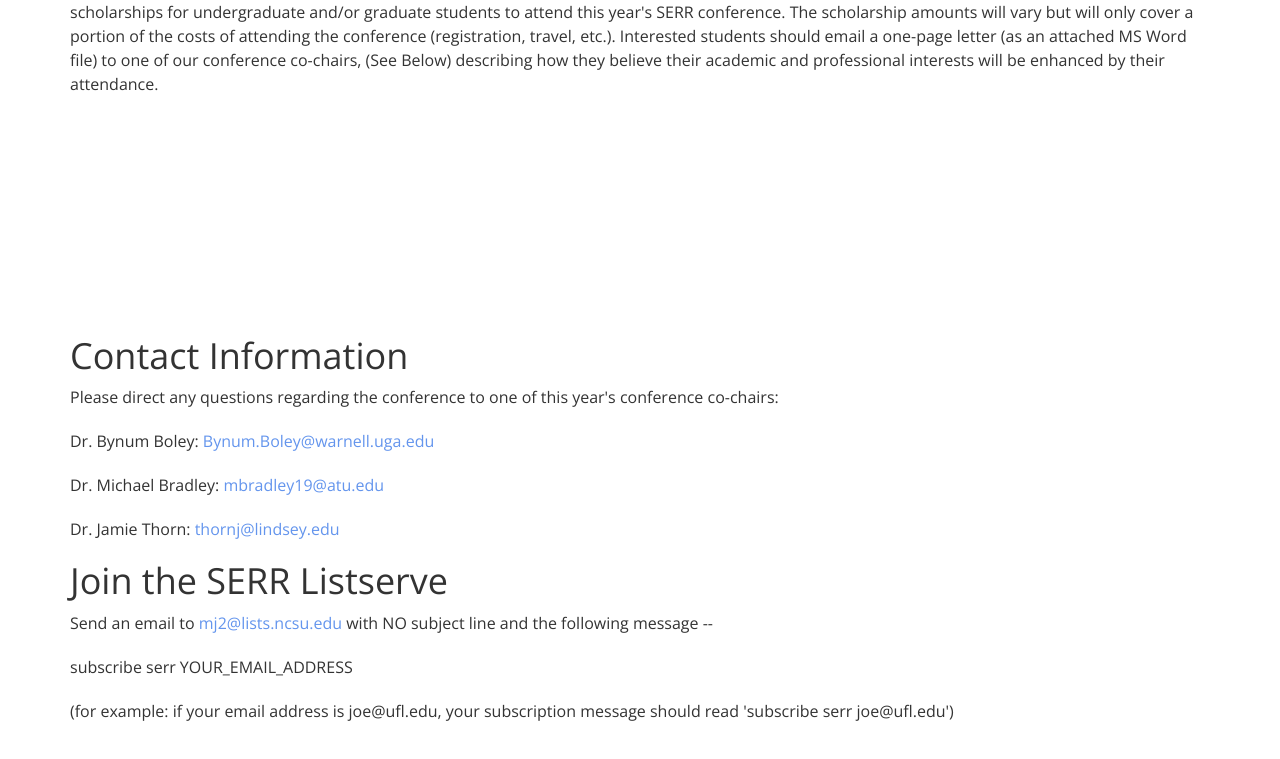
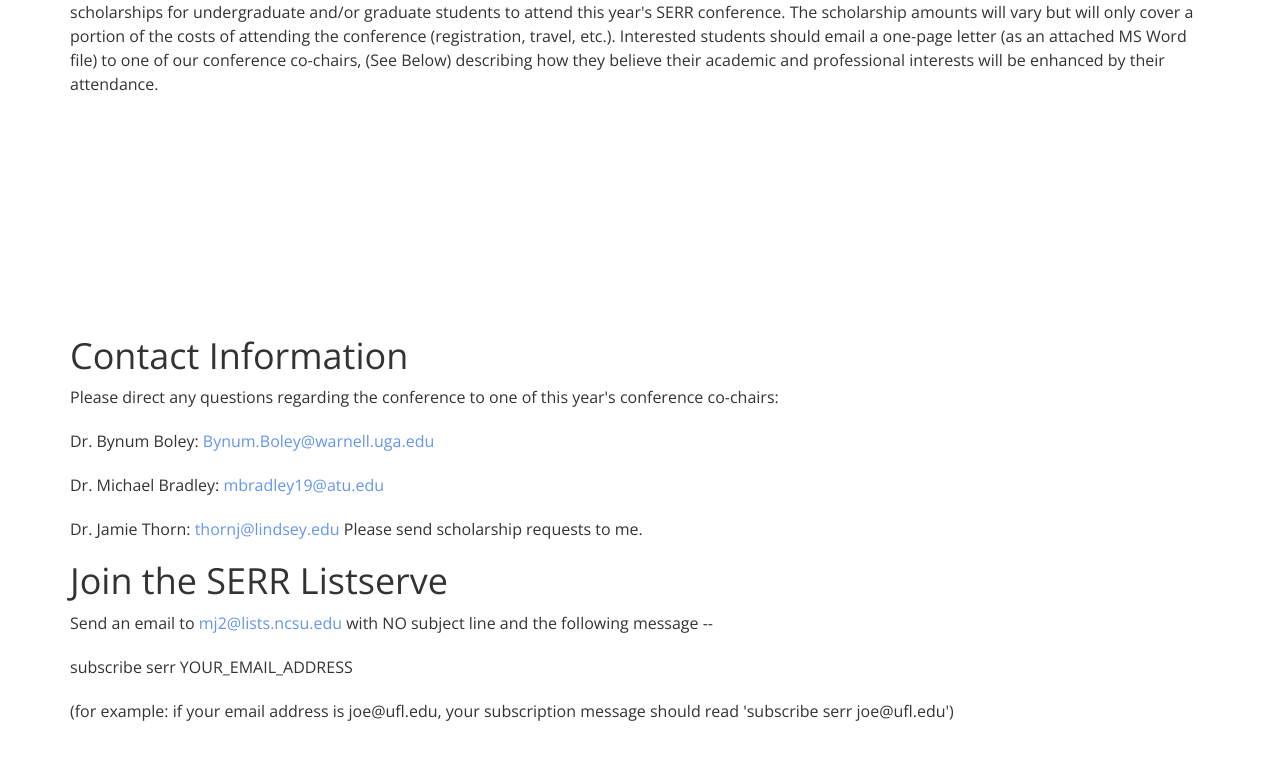
Before and after one commit to The-AM-Venture/SERR, a plain HTML site: page public/index.html in a window 1280 px wide. Shown: the part 5511-6270 px from the top of the page. Drawn offline with nearby package versions, Linux system fonts and the light colour scheme.

Commit message:
add scholarship requests

```diff
--- a/public/index.html
+++ b/public/index.html
@@ -415,7 +415,7 @@
 			<!-- Email co-chair #2 -->
 			<p>Dr. Michael Bradley: <a href="mailto:mbradley19@atu.edu">mbradley19@atu.edu</a></p>
 			<!-- Email co-chair #3 -->
-			<p>Dr. Jamie Thorn: <a href="mailto:thornj@lindsey.edu">thornj@lindsey.edu</a></p>
+			<p>Dr. Jamie Thorn: <a href="mailto:thornj@lindsey.edu">thornj@lindsey.edu</a> Please send scholarship requests to me.</p>
 
 
 			<h1>Join the SERR Listserve</h1>
```
